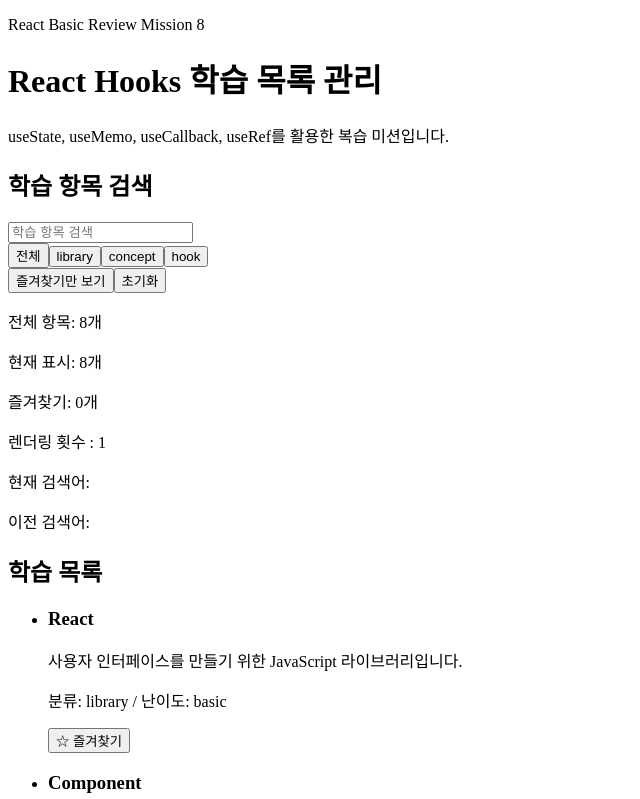
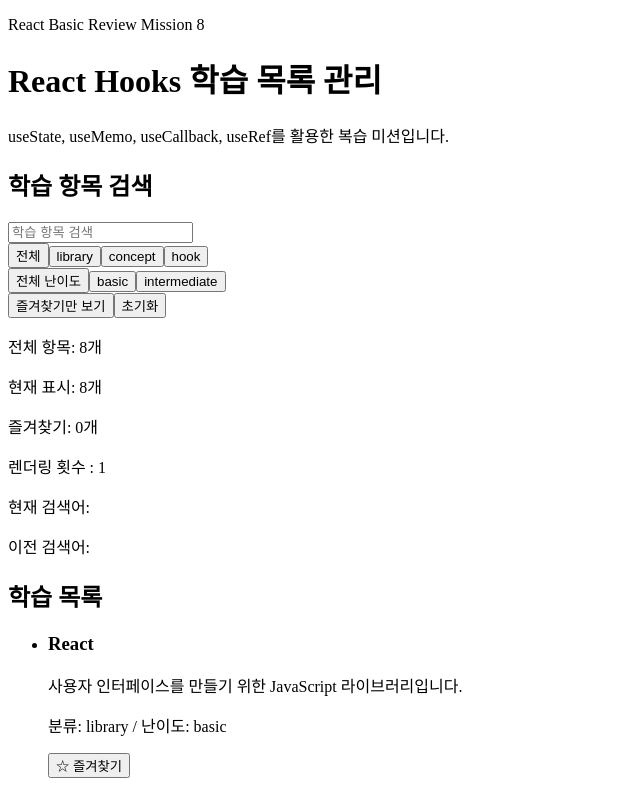
Before and after one commit to yoonji220/React_Basic_Review_Mission_8, a React (Vite) app: page / in a window 1280 px wide. Shown: the top 799 px of the page, without its empty margins (0-640 px from the left). Built offline with nearby package versions, Linux system fonts and the light colour scheme.

Commit message:
feat: 난이도 필터 기능 구현

```diff
--- a/src/App.jsx
+++ b/src/App.jsx
@@ -5,10 +5,12 @@ import StudyList from "./components/StudyList";
 import reactData from "./data/data.json";
 import CategoryFilter from "./components/CategoryFilter";
 import StudySummary from "./components/StudySummary";
+import LevelFilter from "./components/LevelFilter";
 
 function App() {
   const [keyword, setKeyword] = useState("");
   const [category, setCategory] = useState("all");
+  const [level, setLevel] = useState("all");
   const [favoriteIds, setFavoriteIds] = useState([]);
   const [favoriteOnly, setFavoriteOnly] = useState(false);
   const searchInputRef = useRef(null);
@@ -27,6 +29,10 @@ function App() {
     setCategory(value);
   };
 
+  const handleChangeLevel = value => {
+    setLevel(value);
+  };
+
   const handleToggleFavorite = useCallback(id => {
     setFavoriteIds(prev =>
       prev.includes(id) ? prev.filter(itemId => itemId !== id) : [...prev, id],
@@ -40,6 +46,7 @@ function App() {
   const handleReset = () => {
     setKeyword("");
     setCategory("all");
+    setLevel("all");
     setFavoriteOnly(false);
 
     // searchInputRef.current.value = "";
@@ -53,14 +60,15 @@ function App() {
         .includes(keyword.toLowerCase());
 
       const matchCategory = category === "all" || item.category === category;
+      const matchFavorite = !favoriteOnly || favoriteIds.includes(item.id);
+      const matchLevel = level === "all" || item.level === level;
 
-      const matchFavorite = !favoriteOnly || favoriteIds.includes(item.id);
-
-      return matchKeyword && matchCategory && matchFavorite;
+      return matchKeyword && matchCategory && matchLevel && matchFavorite;
     });
-  }, [keyword, category, favoriteOnly, favoriteIds]);
+  }, [keyword, category, level, favoriteOnly, favoriteIds]);
 
   const categories = ["all", ...new Set(reactData.map(item => item.category))];
+  const levels = ["all", ...new Set(reactData.map(item => item.level))];
 
   const summary = useMemo(() => {
     return {
@@ -96,6 +104,12 @@ function App() {
         onChangeCategory={handleChangeCategory}
       />
 
+      <LevelFilter
+        levels={levels}
+        level={level}
+        onChangeLevel={handleChangeLevel}
+      />
+
       <button type="button" onClick={handleToggleFavoriteOnly}>
         {favoriteOnly ? "전체 보기" : "즐겨찾기만 보기"}
       </button>
--- /dev/null
+++ b/src/components/LevelFilter.jsx
@@ -0,0 +1,18 @@
+function LevelFilter({ levels, level, onChangeLevel }) {
+  return (
+    <div className="button-wrap">
+      {levels.map(name => (
+        <button
+          key={name}
+          type="button"
+          className={level === name ? "active" : ""}
+          onClick={() => onChangeLevel(name)}
+        >
+          {name === "all" ? "전체 난이도" : name}
+        </button>
+      ))}
+    </div>
+  );
+}
+
+export default LevelFilter;
```
